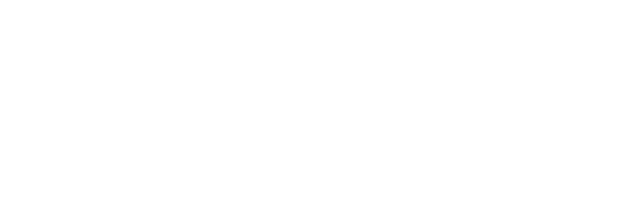
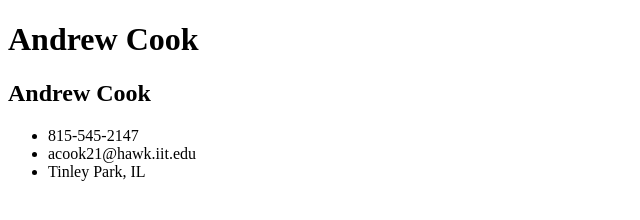
Before and after one commit to Drewster0128/andrewcookresume, a plain HTML site: page resume/index.html in a window 1280 px wide. Shown: the whole page, without its empty margins (0-640 px from the left). Drawn offline with Linux system fonts and the light colour scheme.

Commit message:
Added contact info and address to resume

```diff
--- a/resume/index.html
+++ b/resume/index.html
@@ -7,6 +7,30 @@
     </title>
   </head>
   <body>
-
+    <header id="header">
+      <h1>
+        Andrew Cook
+      </h1>
+    </header>
+    <main id="content">
+      <article id="resume">
+        <header>
+          <h2>
+            Andrew Cook
+          </h2>
+          <ul>
+            <li>
+              815-545-2147
+            </li>
+            <li>
+              acook21@hawk.iit.edu
+            </li>
+            <li>
+              Tinley Park, IL
+            </li>
+          </ul>
+        </header>
+      </article>
+    </main>
   </body>
 </html>
```
